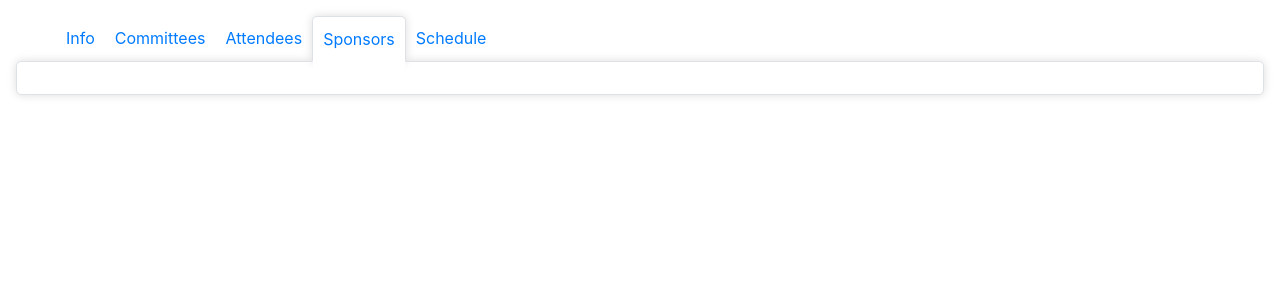
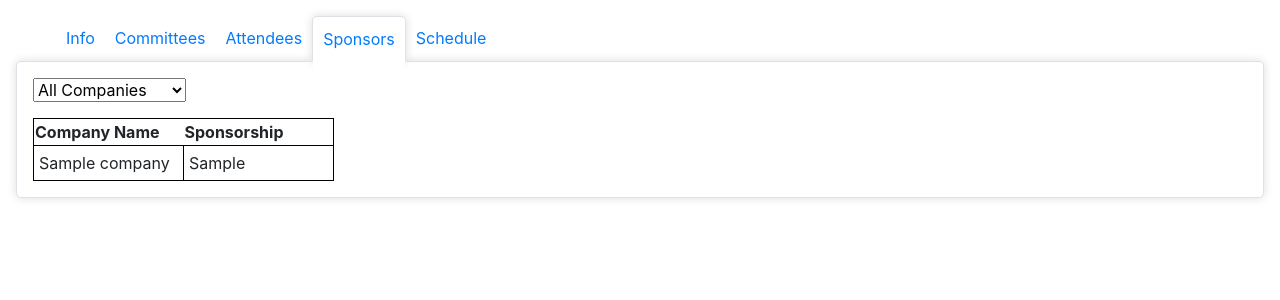
Before and after one commit to SeanCahalan/332demo, a PHP site: page /sponsor/sponsor.php in a window 1280 px wide. Shown: the top 300 px of the page. Run offline with PHP 8.4, Linux system fonts and the light colour scheme; tables that the repository leaves empty hold one stand-in row (values such as "Sample post"); some libraries are stand-ins or nearby versions.

Commit message:
Add table display and selection to sponsors

```diff
--- a/sponsor/sponsor.php
+++ b/sponsor/sponsor.php
@@ -25,8 +25,48 @@
         </div>
 
         <div class="content">
+        <!-- Initialize the database connection -->
+        <?php
+            include '../util/DBController.php';
+            $db_handle = new DBController();
 
-        </div>
+            // default selection shows all jobs
+            $selected_company = "*";
+            if(isset($_GET['selected_company'])){
+                $selected_company = $_GET["selected_company"];
+            }
+            else if(isset($_POST['selected_company'])){
+                $selected_company = $_POST["selected_company"];
+            }
+        ?>
+
+        <!-- Drop down menu to filter companies -->
+        <form method="post" action="/332demo/sponsor/sponsor.php">
+            <select name="selected_company" onchange="this.form.submit()">
+                <?php
+                    $companies = $db_handle->runQuery("SELECT company_name, class FROM sponsor_company;");
+                    // Default ALL option
+                    echo "<option selected='selected' value='*'>All Companies</option>\n";
+                    foreach ($companies as $company) {
+                        $is_selected = ($selected_company==$company['company_name']) ? "selected='selected' " : "";
+                        echo "<option ".$is_selected."value='${company['company_name']}'> ${company['company_name']} </option>\n";
+                    }
+                ?>
+            </select>
+        </form>
+
+        <?php
+            require_once('../util/PrintTable.php');
+            if ($selected_company == "*") {
+                $sql = "SELECT company_name, class FROM sponsor_company";
+            } else {
+                $sql = "SELECT company_name, class FROM sponsor_company WHERE company_name='${selected_company}'";
+            }
+            $result = $db_handle->runQuery($sql);
+            printTable(['Company Name', 'Sponsorship'], $result);
+        ?>
+
+        </div> <!-- End Content -->
 
         <script type="text/javascript" src="/332demo/index.js"></script>
 
```
